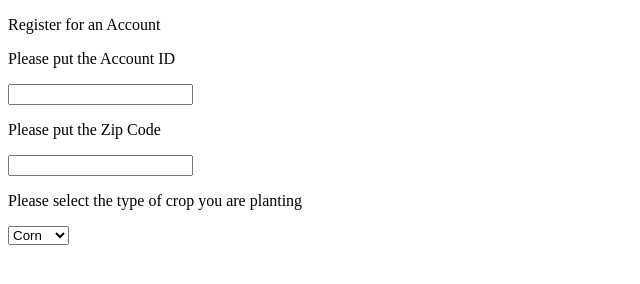
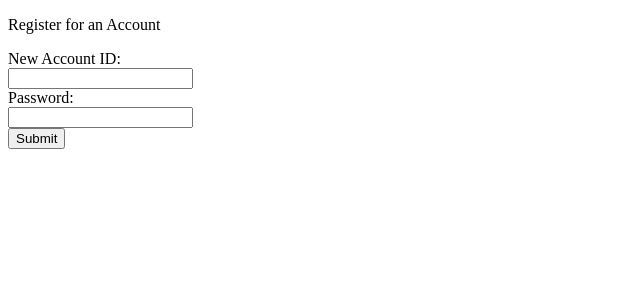
Before and after one commit to cty012/HackIllinois, a website: page website/public/views/register/index.html in a window 1280 px wide. Shown: the whole page, without its empty margins (0-640 px from the left). Drawn offline with Linux system fonts and the light colour scheme.

Commit message:
Update index.html

```diff
--- a/website/public/views/register/index.html
+++ b/website/public/views/register/index.html
@@ -6,17 +6,13 @@
   </head>
   <body>
     <p> Register for an Account </p>
-    <p> Please put the Account ID </p>
-    <form>
-      <input type = "text" name = "Account_ID" value = "">
-    <p> Please put the Zip Code </p>
-    <form>
-      <input type = "text" name = "Zip_Code" value = "">
-      <p> Please select the type of crop you are planting </p>
-      <select name = "crop" id = "crop">
-        <option value = "corn">Corn</option>
-        <option value = "potato">Potato</option>
-      </select>
+    <form action="/action_page.php">
+      <label for="Account_iD">New Account ID:</label><br>
+      <input type="text" id="Account_id" name="Account_id" value=""><br>
+      <label for="Password">Password:</label><br>
+      <input type="text" id="Password" name="Password" value=""><br>
+      <input type="submit" value="Submit">
+</form>
   </body>
 
 
```
